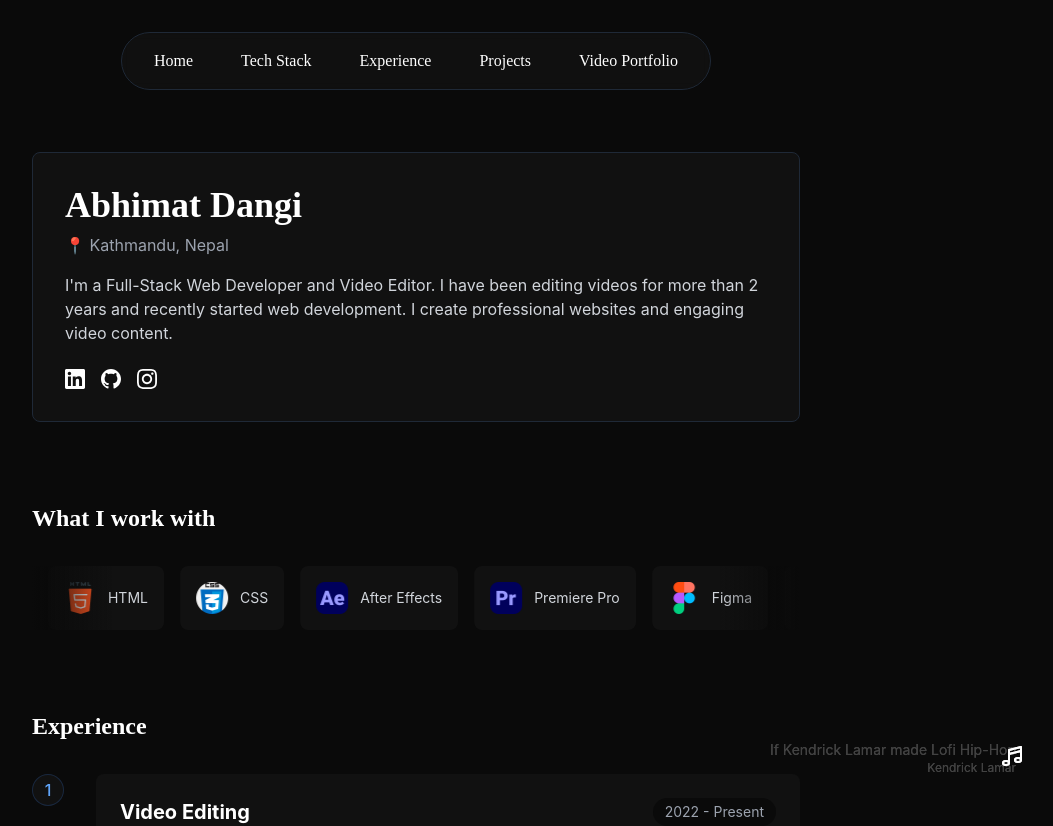
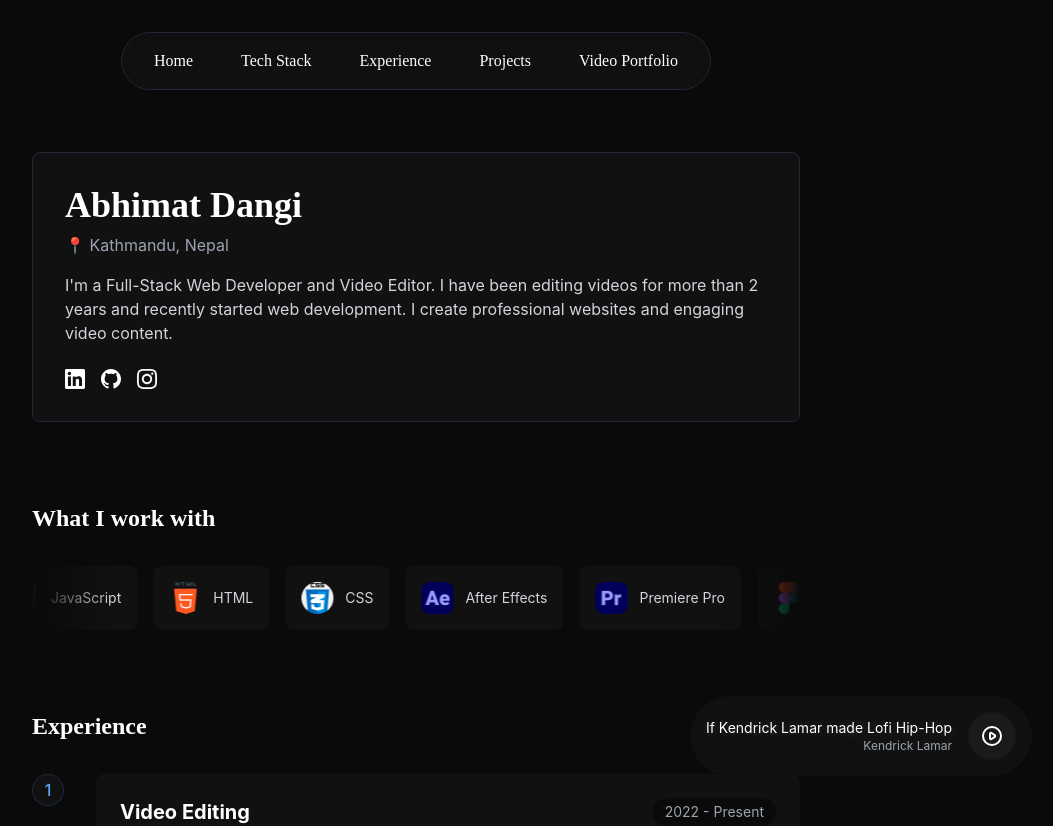
Before and after one commit to abhimatdangi/abhimat-portfolio, a React (Vite) app: page / in a window 1280 px wide. Shown: the top 826 px of the page, without its empty margins (224-1277 px from the left). Built offline with nearby package versions, Linux system fonts and the light colour scheme.

Commit message:
Update: Improve music toggle styling and tech stack animation

```diff
--- a/src/components/MusicToggle.jsx
+++ b/src/components/MusicToggle.jsx
@@ -33,28 +33,30 @@ function MusicToggle() {
   };
 
   return (
-    <div className="fixed bottom-6 right-6 z-50 flex items-center gap-4">
-      <div className="text-right opacity-50 pr-4">
+    <div className="fixed bottom-6 right-6 z-50">
+      <div className="flex items-center gap-4 bg-[#111111]/90 backdrop-blur-sm rounded-full p-4">
+        <div className="text-right text-white">
           <p className="text-sm">If Kendrick Lamar made Lofi Hip-Hop</p>
-        <p className="text-xs">Kendrick Lamar</p>
+          <p className="text-xs text-gray-400">Kendrick Lamar</p>
         </div>
 
         <button
           onClick={toggleMusic}
-        className="fixed bottom-8 right-8 z-50 text-white hover:text-blue-400 transition-colors"
+          className="bg-[#1a1a1a] p-3 rounded-full hover:bg-blue-500/10 transition-all duration-300 text-white hover:text-blue-400"
           aria-label={isPlaying ? 'Pause music' : 'Play music'}
         >
           {isPlaying ? (
             <svg xmlns="http://www.w3.org/2000/svg" className="h-6 w-6" fill="none" viewBox="0 0 24 24" stroke="currentColor">
-            <path strokeLinecap="round" strokeLinejoin="round" strokeWidth={2} d="M15.536 15.536L2.404 2.404C2.404 2.404 2.404 2.404 2.404 2.404M21.596 21.596L8.464 8.464" />
-            <path strokeLinecap="round" strokeLinejoin="round" strokeWidth={2} d="M15.536 8.464L2.404 21.596C2.404 21.596 2.404 21.596 2.404 21.596M21.596 2.404L8.464 15.536" />
+              <path strokeLinecap="round" strokeLinejoin="round" strokeWidth={2} d="M10 9v6m4-6v6m7-3a9 9 0 11-18 0 9 9 0 0118 0z" />
             </svg>
           ) : (
             <svg xmlns="http://www.w3.org/2000/svg" className="h-6 w-6" fill="none" viewBox="0 0 24 24" stroke="currentColor">
-            <path strokeLinecap="round" strokeLinejoin="round" strokeWidth={2} d="M9 19V6l12-3v13M9 19c0 1.105-1.343 2-3 2s-3-.895-3-2 1.343-2 3-2 3 .895 3 2zm12-3c0 1.105-1.343 2-3 2s-3-.895-3-2 1.343-2 3-2 3 .895 3 2zM9 10l12-3" />
+              <path strokeLinecap="round" strokeLinejoin="round" strokeWidth={2} d="M14.752 11.168l-3.197-2.132A1 1 0 0010 9.87v4.263a1 1 0 001.555.832l3.197-2.132a1 1 0 000-1.664z" />
+              <path strokeLinecap="round" strokeLinejoin="round" strokeWidth={2} d="M21 12a9 9 0 11-18 0 9 9 0 0118 0z" />
             </svg>
           )}
         </button>
+      </div>
     </div>
   );
 }
--- a/src/index.css
+++ b/src/index.css
@@ -41,7 +41,7 @@ body {
 }
 
 .animate-slide {
-  animation: slide 20s linear infinite;
+  animation: slide 30s linear infinite;
   display: flex;
   width: max-content;
 }
```
Lines whose indentation alone changed are shown as unchanged.
